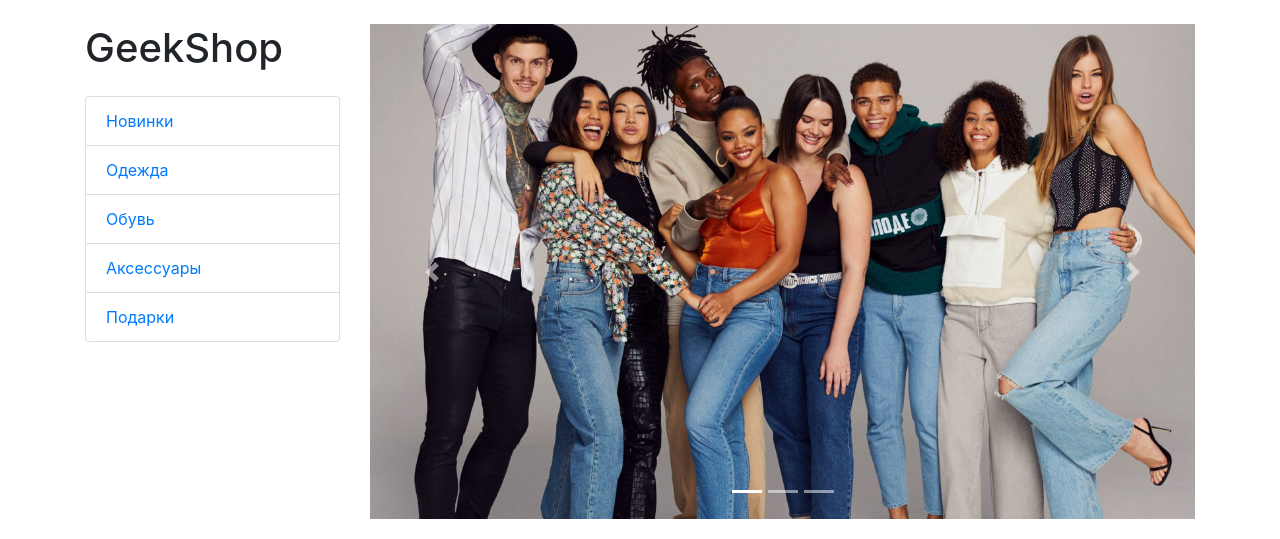
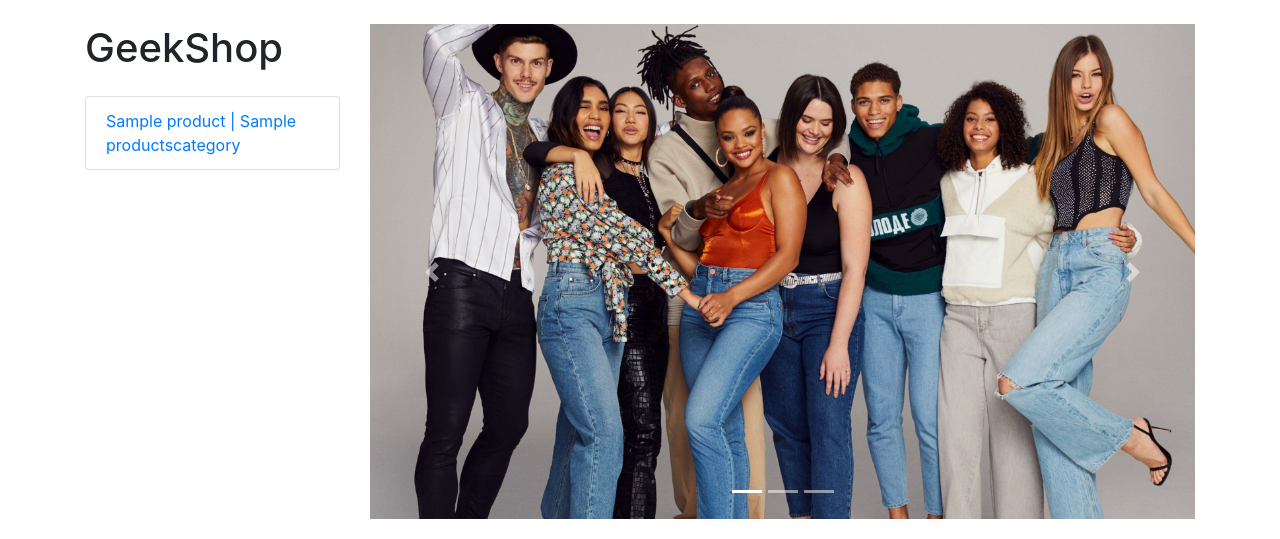
Before and after one commit to dik82/geekshop-server, a Django app: template products/templates/products.html in a window 1280 px wide. Shown: the part 56-595 px from the top of the page. Run offline with Django 3.2, Linux system fonts and the light colour scheme; the template is opened without the code that fills it: values that come from a table or form of the project are taken from there, others are empty; tables that the repository leaves empty hold one stand-in row (values such as "Sample post"); grey boxes marked "Sample" are stand-in pictures; some libraries are stand-ins or nearby versions.

Commit message:
update all templates and create urls.py in products, Django fixtures

```diff
--- a/products/templates/products.html
+++ b/products/templates/products.html
@@ -17,11 +17,9 @@
 
                 <h1 class="my-4">GeekShop</h1>
                 <div class="list-group">
-                    <a href="#" class="list-group-item">Новинки</a>
-                    <a href="#" class="list-group-item">Одежда</a>
-                    <a href="#" class="list-group-item">Обувь</a>
-                    <a href="#" class="list-group-item">Аксессуары</a>
-                    <a href="#" class="list-group-item">Подарки</a>
+                    {% for i in category %}
+                        <a href="#" class="list-group-item">{{ i }}</a>
+                    {% endfor %}
                 </div>
 
             </div>
@@ -65,7 +63,7 @@
                             <div class="card h-100">
                                 <a href="#">
                                     <img class="card-img-top"
-                                         src="{% static product.image %}"
+                                         src=" /media/{{ product.image }}"
                                          alt="">
                                 </a>
                                 <div class="card-body">
```
Also changed, not shown: products/views.py (+7 -3 lines).
